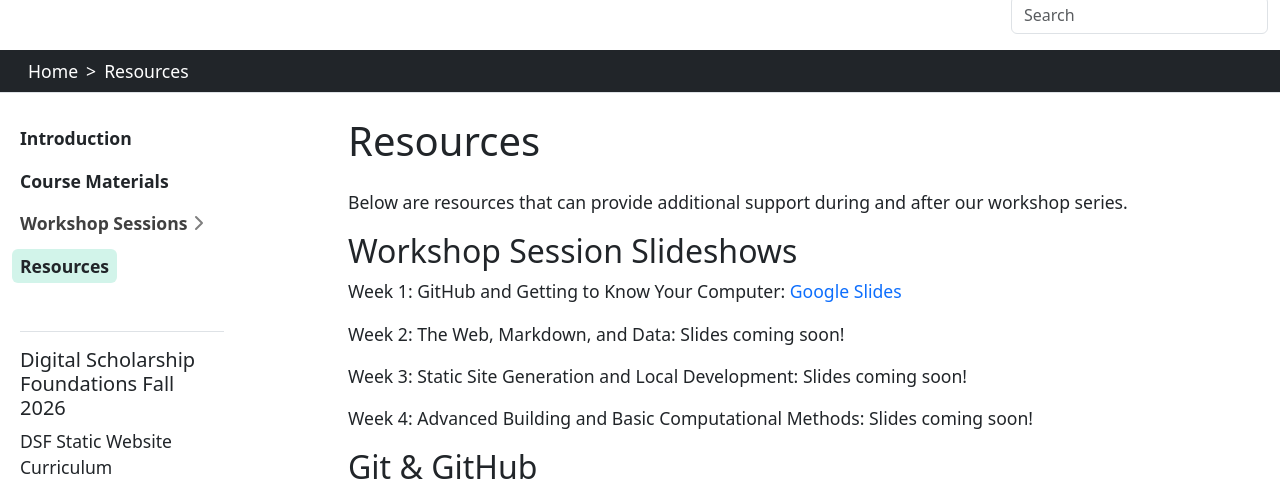
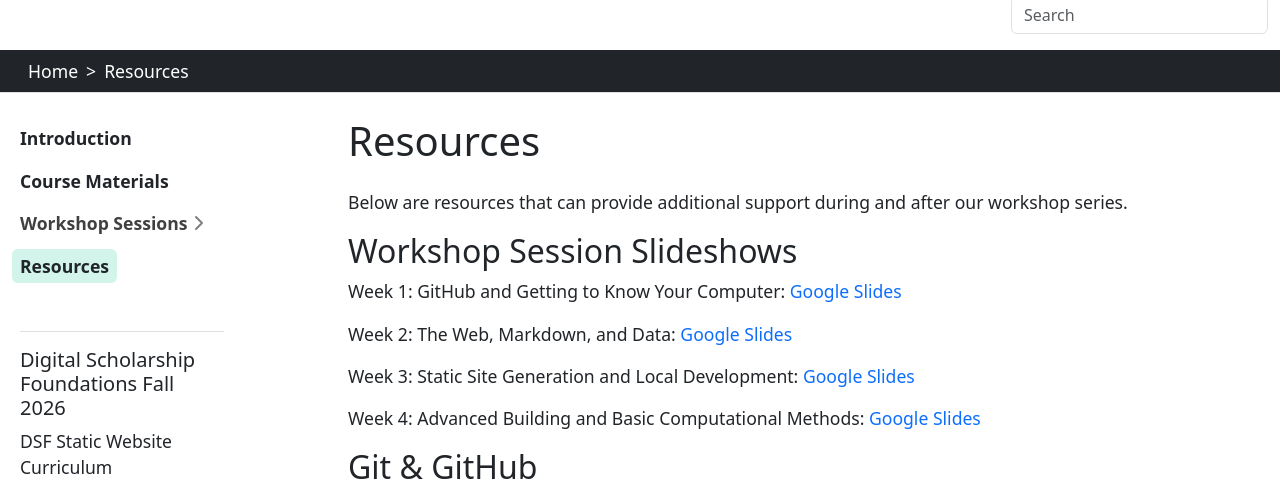
Before and after one commit to PULdischo/dsf-fall-2026, a Jekyll site: the page built from content/resources.md, in a window 1280 px wide and 900 px high, cut to the strip 120-613 px from the top of the window. Built offline with Jekyll 4.4.1, drawn with Linux system fonts in a browser that asks for light colours.

Commit message:
adds slideshow links

```diff
--- a/content/resources.md
+++ b/content/resources.md
@@ -9,11 +9,11 @@ Below are resources that can provide additional support during and after our wor
 
 Week 1: GitHub and Getting to Know Your Computer: [Google Slides](https://docs.google.com/presentation/d/164yBHMiVv4UIPq52LbAPICjzX9tvHKmRYGJCENTimOs/edit?usp=sharing)
 
-Week 2: The Web, Markdown, and Data: Slides coming soon!
+Week 2: The Web, Markdown, and Data: [Google Slides](https://docs.google.com/presentation/d/15MphBRp2MCNiGtzNQOEp3kqoagGtuPSDUoENfk9MSc0/edit?usp=sharing)
 
-Week 3: Static Site Generation and Local Development: Slides coming soon!
+Week 3: Static Site Generation and Local Development: [Google Slides](https://docs.google.com/presentation/d/1fqSqFDjAmviQJmzcUUAXWWLTJ5lfmT1NX4V67QcPOV4/edit?usp=sharing)
 
-Week 4: Advanced Building and Basic Computational Methods: Slides coming soon!
+Week 4: Advanced Building and Basic Computational Methods: [Google Slides](https://docs.google.com/presentation/d/1jgQLvXs3tzIPM7vlmSfFozSJ9CyJJAkvEV3TQcVZDkY/edit?usp=sharing)
 
 ## Git & GitHub
 
```
